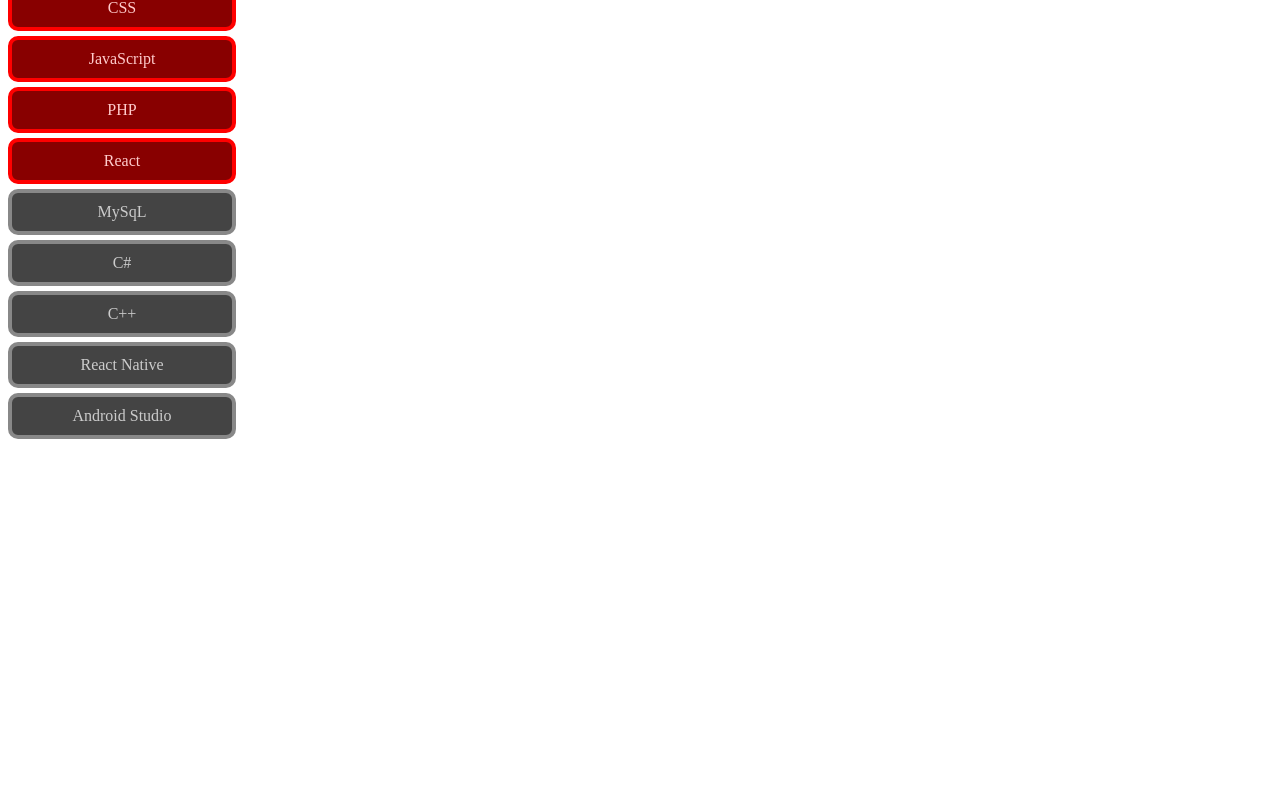
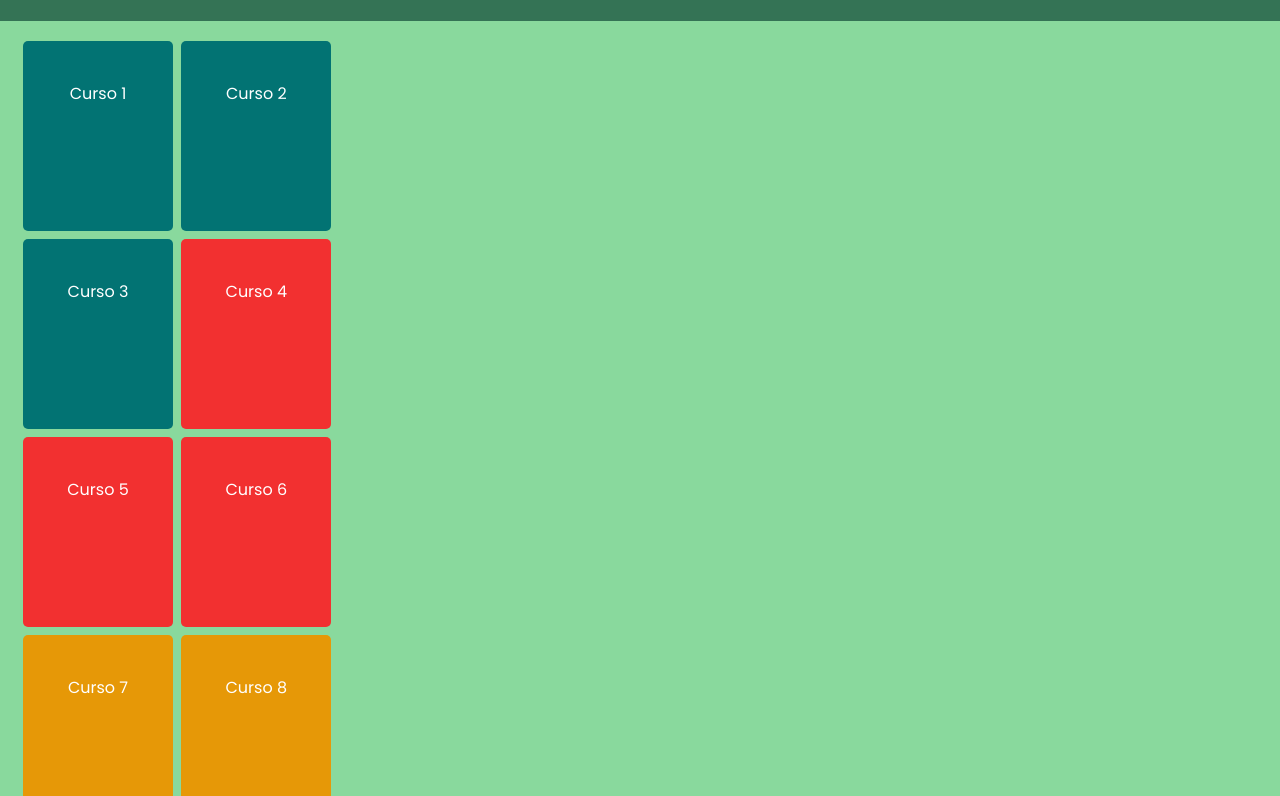
Before and after one commit to rogeriocsc/projetoCurso, a plain HTML site: page index.html in a window 1280 px wide. Shown: the part 74-870 px from the top of the page. Before the commit the page ends 800 px from the top, so only its background shows below. Drawn offline with Linux system fonts and the light colour scheme.

Commit message:
Atualização html, css, javascript

```diff
--- a/estilo.css
+++ b/estilo.css
@@ -1,30 +1,78 @@
+@import url('https://fonts.googleapis.com/css2?family=Poppins:ital,wght@0,100;0,200;0,300;0,400;0,500;0,600;0,700;0,800;0,900;1,100;1,200;1,300;1,400;1,500;1,600;1,700;1,800;1,900&display=swap');
+
+* {
+    margin: 0px;
+    padding: 0px;
+}
+
+body {
+    background-color: #89D99D;
+    font-family: "Poppins", sans-serif;
+}
+
+header {
+    background-color: #347355;
+    padding: 30px;
+}
+
+header h2 {
+    color: white;
+    text-align: center;
+    text-shadow: 2px 2px 0px #347355d3;
+}
+
+main {
+    margin: 20px 5px;
+}
+
+.exercicios {
+    width: 320px;
+    height: auto;
+    margin: 0px 14px;
+    background: transparent;
+    border-radius: 10px;
+}
+
 .curso {
-    display: flex;
-    justify-content: center;
-    width: 200px;
-    border: 4px solid #888;
-    border-radius: 10px;
-    padding: 10px;
-    margin: 5px 0px;
+    width: 150px;
+    height: 150px;
+    margin-bottom: 8px;
+    margin-left: 4px;
+    display: inline-block;
+    border-radius: 5px;
     cursor: pointer;
 }
 
-.curso:hover {
-    border-color: #f00;
+div {
+    text-align: center;
+    padding-top: 40px;
 }
 
-.c1 {
-    background-color: #ccc;
-    color: #444;
+.a1 {
+    background-color: #027373;
+    color: white;
 }
 
-.c2 {
-    background-color: #444;
-    color: #ccc;
+.a2 {
+    background-color: #F23030;
+    color: white;
+}
+.a3 {
+    background-color: #e69807;
+    color: white;
 }
 
+.a4 {
+    background-color: #3B8C6E;
+    color: white;
+}
+
+/* Vai usar primeiro a classe que estiver com !important */
 .destaque {
-    background-color: #800 !important;
-    color: #fcc !important;
-    border-color: #f00 !important;
+    background-color: #CC8D1A !important;
+    color:  #191970 !important;
 }
+
+.destaque:hover{
+    background-color: yellow !important;
+}
--- a/index.html
+++ b/index.html
@@ -3,20 +3,32 @@
 <head>
     <meta charset="UTF-8">
     <meta name="viewport" content="width=device-width, initial-scale=1.0">
-    <title>Método getElementsByClassName</title>
+    <link rel="shortcut icon" href="icone-favicon.ico" type="image/x-icon">
     <link rel="stylesheet" href="estilo.css">
+    <title>Sistema</title>
 </head>
 <body>
-    <div id="c1" class="curso c1">HTML</div>
-    <div id="c2" class="curso c1">CSS</div>
-    <div id="c3" class="curso c1">JavaScript</div>
-    <div id="c4" class="curso c1">PHP</div>
-    <div id="c5" class="curso c1">React</div>
-    <div id="c6" class="curso c2">MySqL</div>
-    <div id="c7" class="curso c2">C#</div>
-    <div id="c8" class="curso c2">C++</div>
-    <div id="c9" class="curso c2">React Native</div>
-    <div id="c10" class="curso c2">Android Studio</div>
+    <header>
+        <h2>getElementsByClassName</h2>
+    </header>
+    <main>
+        <section class="exercicios">
+            <section class="container">
+                <div id="a1" class="curso a1">Curso 1</div>
+                <div id="a2" class="curso a1">Curso 2</div>
+                <div id="a3" class="curso a1">Curso 3</div>
+                <div id="a4" class="curso a2">Curso 4</div>
+                <div id="a5" class="curso a2">Curso 5</div>
+                <div id="a6" class="curso a2">Curso 6</div>
+                <div id="a7" class="curso a3">Curso 7</div>
+                <div id="a8" class="curso a3">Curso 8</div>
+                <div id="a9" class="curso a3">Curso 9</div>
+                <div id="a10" class="curso a4">Curso 10</div>
+                <div id="a11" class="curso a4">Curso 11</div>
+                <div id="a12" class="curso a4">Curso 12</div>
+            </section>
+        </section>
+    </main>
     <script src="projetocurso.js"></script>
 </body>
 </html>
--- a/projetocurso.js
+++ b/projetocurso.js
@@ -1,14 +1,27 @@
 const cursosTodos = [...document.getElementsByClassName("curso")]
-const cursosC1 = [...document.getElementsByClassName("c1")]
-const cursosC2 = [...document.getElementsByClassName("c2")]
-console.log(cursosTodos)
-console.log(cursosC1)
-console.log(cursosC2)
+const cursosa1 = [...document.getElementsByClassName("a1")]
+const cursosa2 = [...document.getElementsByClassName("a2")]
+const cursosa3 = [...document.getElementsByClassName("a3")]
+const cursosa4 = [...document.getElementsByClassName("a4")]
+const cursos = [...document.querySelectorAll(".curso")]
+const cursoEspecial = document.getElementsByClassName("curso")[6]
 
-cursosC1.map((el)=>{
-    el.classList.add("destaque")
+// console.log(cursosTodos)
+// console.log(cursosa1)
+// console.log(cursosa2)
+// console.log(cursosa3)
+// console.log(cursosa4)
+// console.log(cursos)
+// console.log(cursoEspecial)
+
+// cursosa2.map((el)=> {
+//     el.classList.add("destaque")
+// })
+
+cursos.map((el)=>{
+    el.addEventListener('click',(evt)=>{
+        const el = evt.target
+        el.classList.add("destaque")
+        console.log(el.innerHTML + " Foi Clicado!")
+    })
 })
-
-// Add classe destaque em cursosC1
-// Método getElementsByClassName permite obter os elementos
-// do DOM que utiliza uma classe específica.
```
Also changed, not shown: icone-favicon.ico (added).
